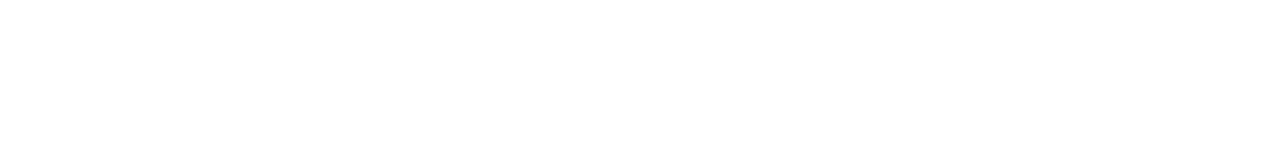
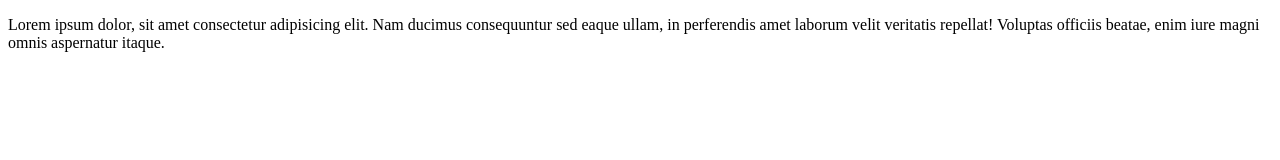
Before and after one commit to TheCanary180/TestRepositorios, a plain HTML site: page index.html in a window 1280 px wide. Drawn offline with Linux system fonts and the light colour scheme.

Commit message:
lorem ipsum

```diff
--- a/index.html
+++ b/index.html
@@ -7,6 +7,12 @@
     <title>Git VScode</title>
 </head>
 <body>
-
+    <p>
+    Lorem ipsum dolor, sit amet
+    consectetur adipisicing elit. Nam ducimus
+    consequuntur sed eaque ullam, in perferendis
+    amet laborum velit veritatis repellat! Voluptas
+     officiis beatae, enim iure magni omnis aspernatur itaque.
+    </p>
 </body>
 </html>
```
